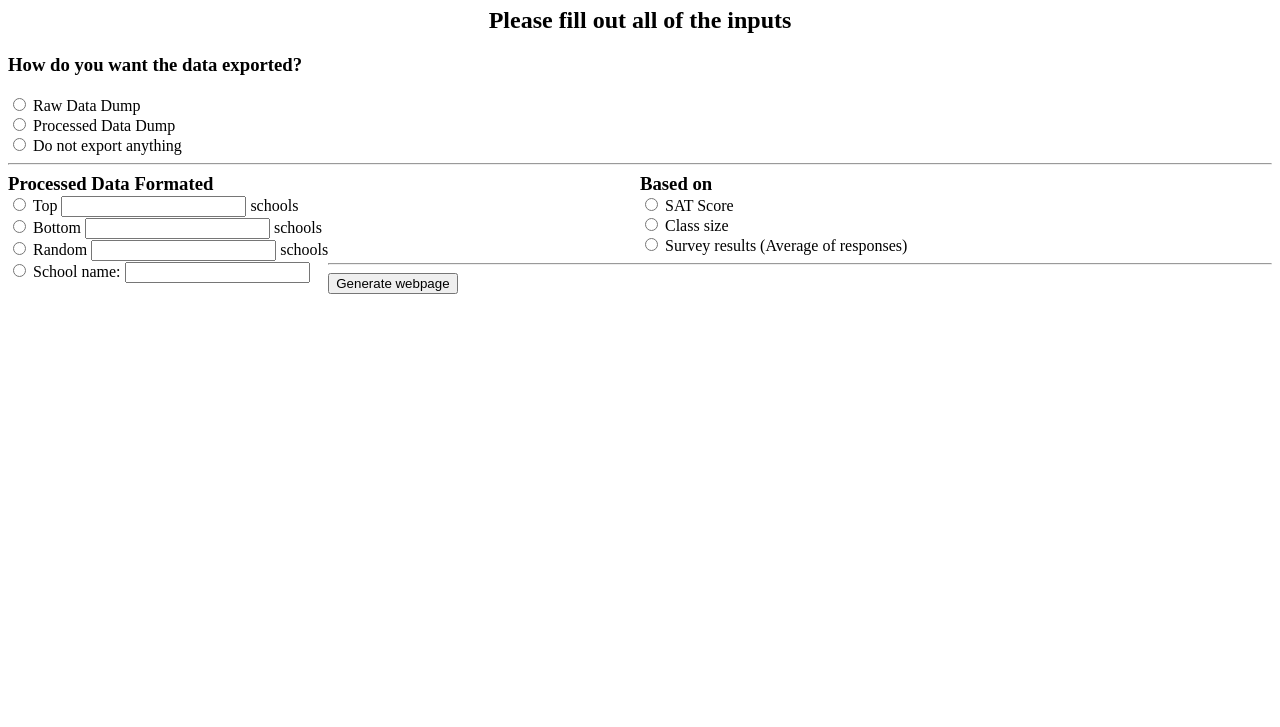
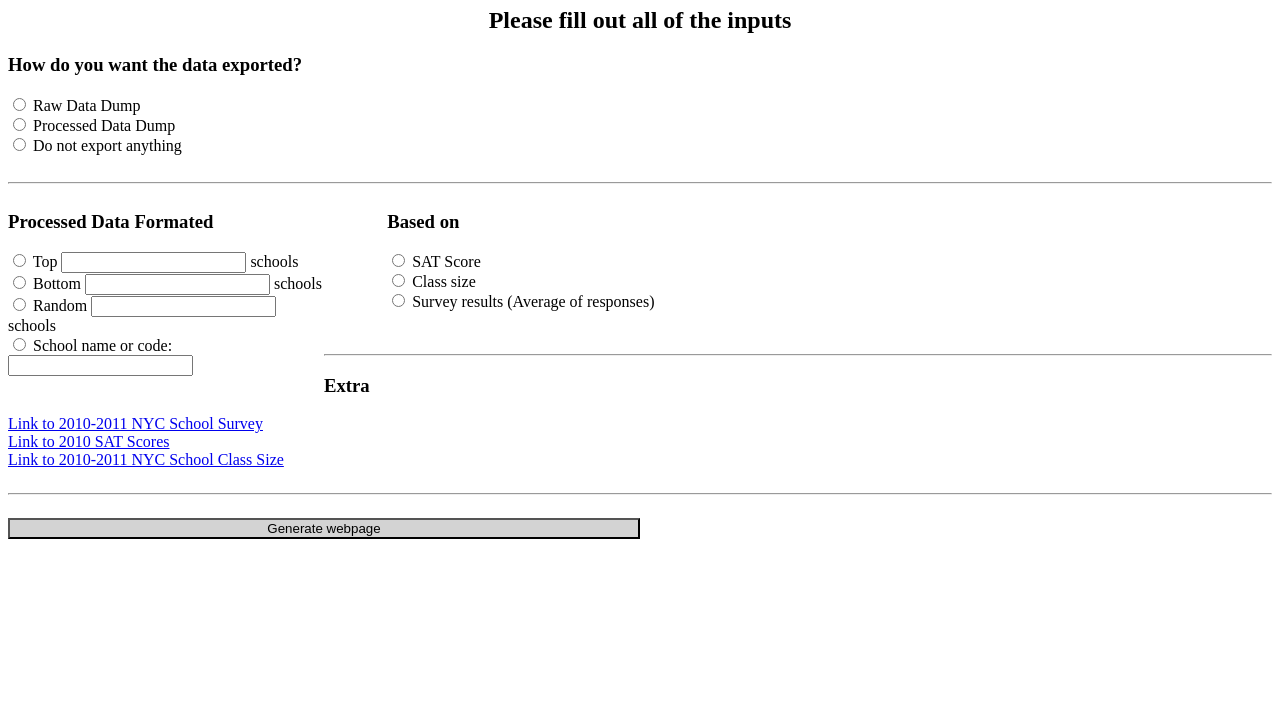
Before and after one commit to WilliamC07/DataPython, a plain HTML site: page index.html in a window 1280 px wide. Shown: the part 73-800 px from the top of the page. Drawn offline with Linux system fonts and the light colour scheme.

Commit message:
Updated index page

```diff
--- a/formCSS.css
+++ b/formCSS.css
@@ -1,12 +1,27 @@
 h1, h2{
 	text-align: center;
 }
-.processed_h3{
-	display: inline;
+#head_export{
+	height: 120px;
 }
-#div_first_part_processed_data_formatted{
+#head_processed_data{
+	height: 154px;
+}
+#body_left_processed_data{
 	float: left;
+	width: 25%
 }
-#div_second_part_processed_data_formatted{
-	margin-left: 50%;
+#body_right_processed_data{
+	float: left;
+	width: 25%;
+	padding-left: 5%;
 }
+#head_extra{
+	height: 110px;
+}
+#submit_button{
+	margin-top: 15px;
+	background-color: LightGray;
+	width: 50%;
+	height: 20%;
+}
--- a/index.html
+++ b/index.html
@@ -7,9 +7,10 @@
 	</title>
 </head>
 <body>
-	<h1>Generate the webpage</h1>
-	<h2>Please fill out all of the inputs</h3>
+	<h1>Highschool statistics!</h1>
+	<h2>Please fill out all of the inputs</h2>
 	<form method="GET" action="main.py">
+		<div id="head_export">
 			<h3>How do you want the data exported?</h3>
 			<input type="radio" name="export_type">
 			<label>Raw Data Dump</label>
@@ -19,11 +20,11 @@
 			<br/>
 			<input type="radio" name="export_type">
 			<label>Do not export anything</label>
+		</div>
 		<hr>
-		<div>
-			<div id="div_first_part_processed_data_formatted">
-				<h3 class="processed_h3">Processed Data Formated</h3>
-				<br>
+		<div id="head_processed_data">
+			<div id="body_left_processed_data">
+				<h3>Processed Data Formated</h3>
 				<input type="radio" name="processed_format">
 				<label>Top</label>
 				<input type="text" name="top_schools">
@@ -40,13 +41,12 @@
 				<label>schools</label>
 				<br>
 				<input type="radio" name="processed_format">
-				<label>School name:</label>
+				<label>School name or code:</label>
 				<input type="text" name="processed_format">
 				<br>
 			</div>
-			<div id="div_second_part_processed_data_formatted">
-				<h3 class="processed_h3">Based on</h3>
-				<br>
+			<div id="body_right_processed_data">
+				<h3>Based on</h3>
 				<input type="radio" name="processed_based">
 				<label>SAT Score</label>
 				<br>
@@ -58,7 +58,16 @@
 			</div>
 		</div>
 		<hr>
-		<input type="submit" name="asd" value = "Generate webpage">
+		<div id="head_extra">
+			<h3>Extra</h3>
+			<a href="https://data.cityofnewyork.us/Education/2010-2011-NYC-School-Survey/mnz3-dyi8" target="_blank">Link to 2010-2011 NYC School Survey</a>
+			<br>
+			<a href="https://data.cityofnewyork.us/Education/2010-SAT-College-Board-School-Level-Results/zt9s-n5aj" target="_blank">Link to 2010 SAT Scores</a>
+			<br>
+			<a href="https://data.cityofnewyork.us/Education/2010-2011-Class-Size-School-level-detail/urz7-pzb3" target="_blank">Link to 2010-2011 NYC School Class Size</a>
+		</div>
+		<hr>
+		<input id="submit_button" type="submit" name="asd" value = "Generate webpage">
 	</form>
 </body>
 </html>
```
Lines whose indentation alone changed are shown as unchanged.
